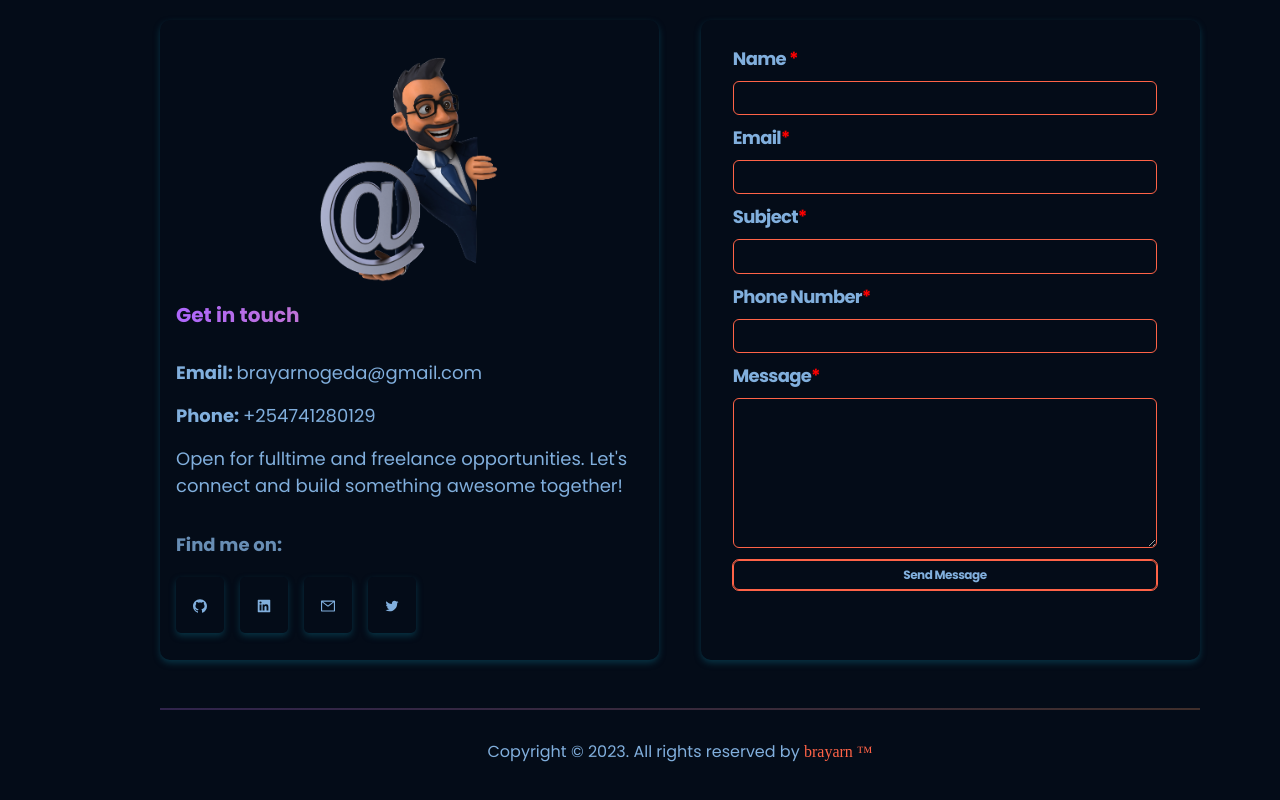
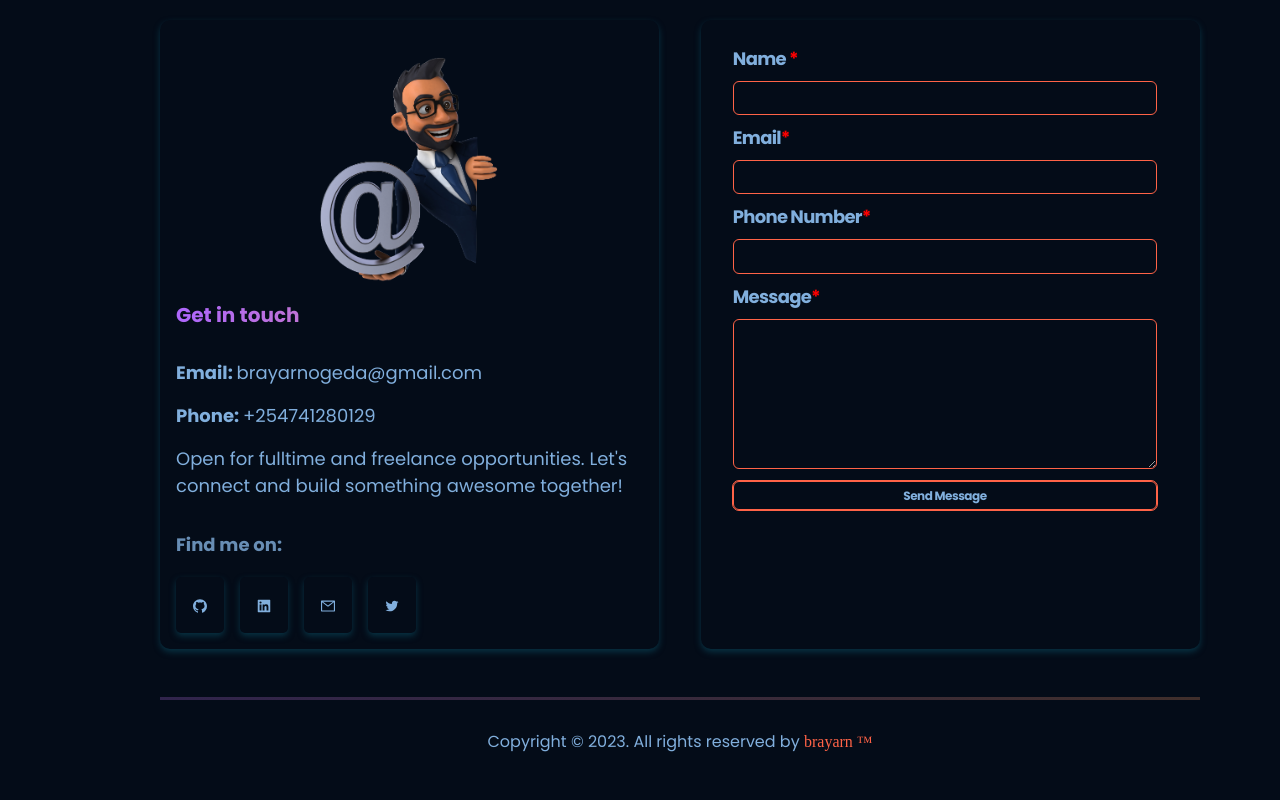
Before and after one commit to o-brayarn/portfolio, a React (Create React App) app: page / in a window 1280 px wide. Shown: the part 5110-5910 px from the top of the page. Built offline with nearby package versions, Linux system fonts and the light colour scheme; a web font is replaced by a local one.

Commit message:
modify: contact fields

```diff
--- a/src/pages/contacts/Contact.jsx
+++ b/src/pages/contacts/Contact.jsx
@@ -41,8 +41,6 @@ export default function Contact() {
               <input type="text" name="user_name" required />
               <label>Email<span>*</span></label>
               <input type="email" name="user_email" required />
-              <label>Subject<span>*</span></label>
-              <input type="text" name="user_subject" required />
               <label>Phone Number<span>*</span></label>
               <input type="text" name="user_phone" required />
               <label>Message<span>*</span></label>
```
